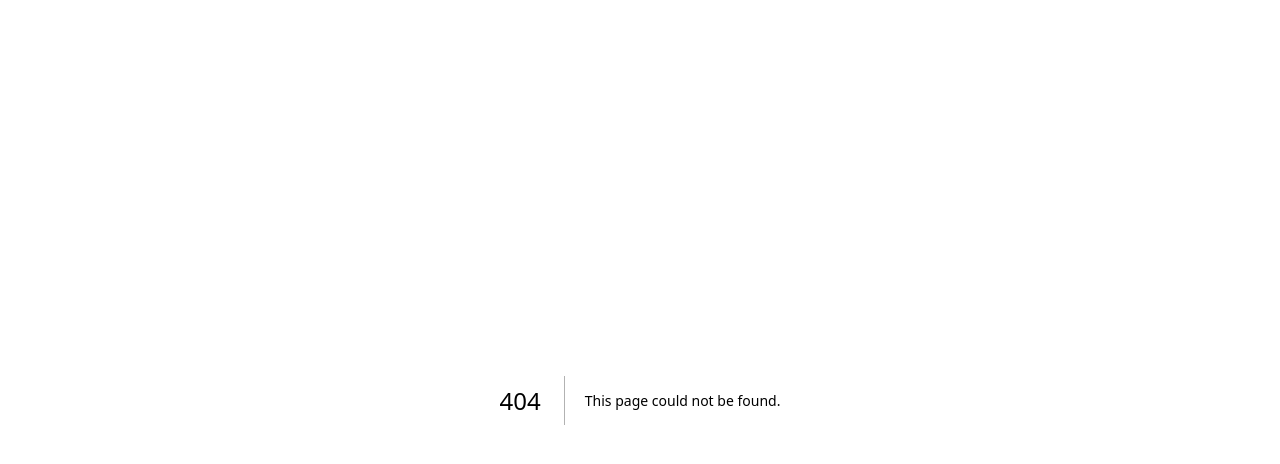
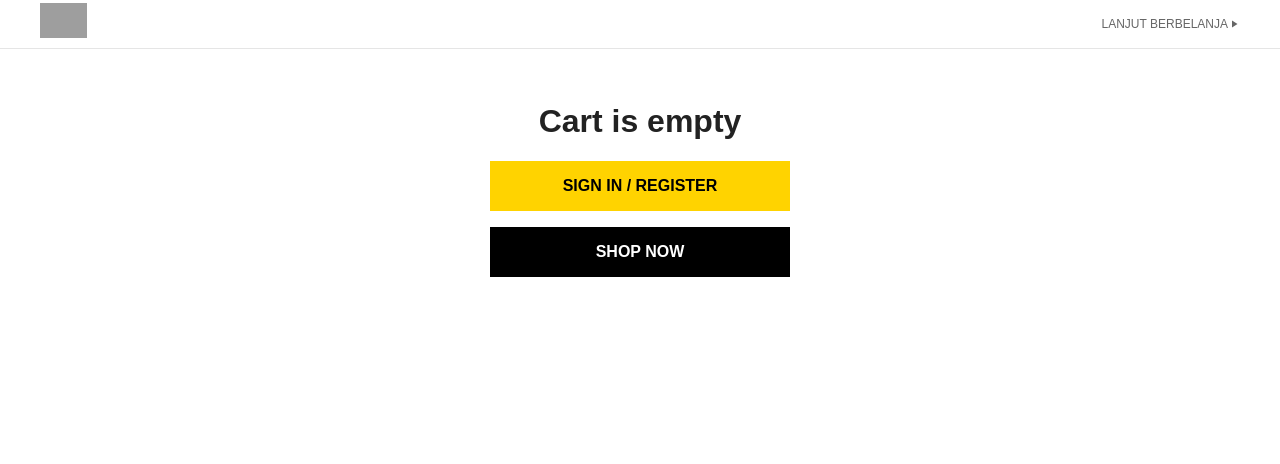
Before and after one commit to sahrilputra/meShop, a Next.js app: page /cart in a window 1280 px wide. Before the commit this address had no page. Shown: the top 464 px of the page. Built offline with nearby package versions, Linux system fonts and the light colour scheme; no server answers; grey boxes are pictures that could not be loaded.

Commit message:
add cart page

```diff
--- /dev/null
+++ b/components/cart/empty/Empty.js
@@ -0,0 +1,25 @@
+import React from 'react'
+import Link from 'next/link';
+import { useSession, signIn } from "next-auth/react";
+import styles from './styles.module.scss'
+
+export const EmptyComponent = () => {
+    const { data: session } = useSession();
+    return (
+        <div className={styles.empty}>
+            {/* <img src="../../../" alt="" /> */}
+            <h1>Cart is empty</h1>
+            {!session && (
+                <button onClick={() => signIn()} className={styles.empty__btn}>
+                    SIGN IN / REGISTER
+                </button>
+            )}
+            <Link href="/browse">
+                <button className={`${styles.empty__btn} ${styles.empty__btn_v2}`}>
+                    SHOP NOW
+                </button>
+
+            </Link>
+        </div>
+    );
+}
--- /dev/null
+++ b/components/cart/empty/styles.module.scss
@@ -0,0 +1,33 @@
+.empty {
+    position: relative;
+    padding: 2rem;
+    display: flex;
+    flex-direction: column;
+    align-items: center;
+    justify-content: center;
+    color: #222;
+
+    img {
+        width: 100px;
+        object-fit: cover;
+    }
+
+    h1 {
+        margin-top: 1rem;
+    }
+
+    &__btn {
+        margin-top: 1rem;
+        height: 50px;
+        width: 300px;
+        background: $yellow-color;
+        color: #000;
+        font-weight: 600;
+        cursor: pointer;
+
+        &_v2 {
+            background: #000;
+            color: #fff;
+        }
+    }
+}
--- /dev/null
+++ b/components/cart/header/CartHeader.js
@@ -0,0 +1,25 @@
+/* eslint-disable @next/next/no-img-element */
+import styles from './styles.module.scss';
+import Link from 'next/link';
+import { MdPlayArrow } from "react-icons/md";
+export const CartHeader = () => {
+  return (
+    <>
+      <div className={styles.header}>
+        <div className={styles.header__container}>
+          <div className={styles.header__left}>
+            <Link href="/">
+              <img src="../../../logo.png" alt="" />
+            </Link>
+          </div>
+          <div className={styles.header__right}>
+            <Link href="/browse">
+              Lanjut berbelanja
+              <MdPlayArrow />
+            </Link>
+          </div>
+        </div>
+      </div>
+    </>
+  )
+}
--- /dev/null
+++ b/components/cart/header/styles.module.scss
@@ -0,0 +1,48 @@
+.header {
+    height: 48px;
+    border-bottom: 1px solid #e5e5e5;
+    display: flex;
+    align-items: center;
+
+    &__container {
+        width: 100%;
+        max-width: 1200px;
+        margin: 0 auto;
+        padding: 0 10px;
+        display: flex;
+        align-items: center;
+        justify-content: space-between;
+    }
+
+    &__left {
+        display: flex;
+        align-items: center;
+
+        img {
+            height: 35px;
+            cursor: pointer;
+        }
+    }
+
+    &__right {
+        a {
+            display: flex;
+            align-items: center;
+            color: #666;
+            text-transform: uppercase;
+            font-size: 12px;
+        }
+
+        svg {
+            fill: #666;
+            width: 12px;
+            height: 12px;
+        }
+
+        &:hover {
+            text-decoration: underline;
+            color: #000;
+            cursor: pointer;
+        }
+    }
+}
--- /dev/null
+++ b/pages/cart.js
@@ -0,0 +1,25 @@
+
+import { CartHeader } from '../components/cart/header/CartHeader'
+import { EmptyComponent } from '../components/cart/empty/Empty'
+import React from 'react'
+import styles from '../styles/Home.module.scss'
+const cart = () => {
+  const cart = [];
+  return (
+    <div>
+      <CartHeader />
+      <div className={styles.cart}>
+        {
+          cart.length > 0 ? (
+            "WELCOME"
+          ) : (
+            <EmptyComponent />
+          )
+        }
+      </div>
+    </div>
+
+  )
+}
+
+export default cart
```
